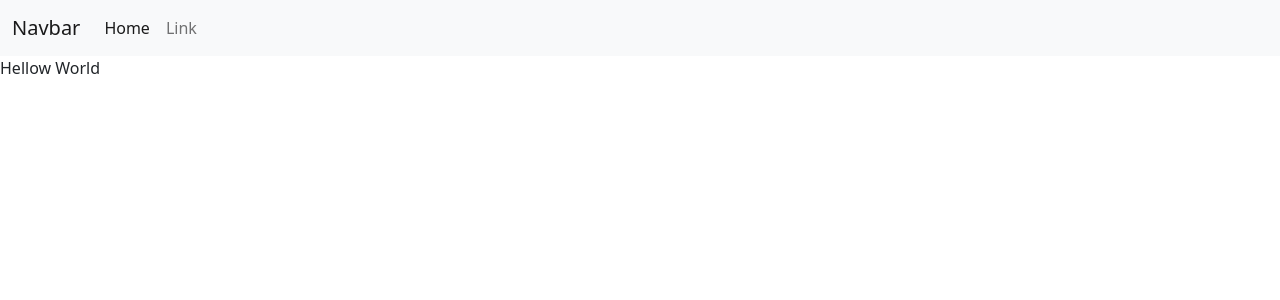
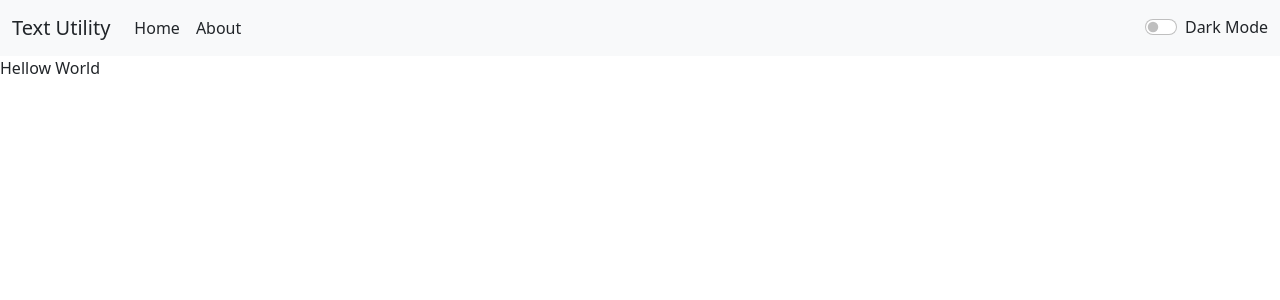
Before and after one commit to samyakjain125/Text-Utility-App, a React (Create React App) app: page / in a window 1280 px wide. Shown: the top 300 px of the page. Built offline with nearby package versions, Linux system fonts and the light colour scheme.

Commit message:
Dark Mode for navbar

```diff
--- a/src/App.js
+++ b/src/App.js
@@ -1,11 +1,23 @@
 // import logo from './logo.svg';
 // import './App.css';
+import React, { useState } from 'react'
 import Navbar from "./Components/Navbar";
 
 function App() {
+
+  const [mode, setMode] = useState("light");
+  const toggleMode = () =>{
+    if(mode === "light"){
+      setMode("dark");
+    }
+    else{
+      setMode("light");
+    }
+  }
+
   return (
     <>
-    <Navbar/>
+    <Navbar title="Text Utility" mode={mode} toggleMode={toggleMode}/>
     Hellow World
     </>
   );
--- a/src/Components/Navbar.js
+++ b/src/Components/Navbar.js
@@ -1,23 +1,27 @@
 import React from 'react'
 
-export default function Navbar() {
+export default function Navbar(props) {
   return (
     <div>
-      <nav className="navbar navbar-expand-lg bg-light">
+      <nav className={`navbar navbar-expand-lg bg-${props.mode}`}>
   <div className="container-fluid">
-    <a className="navbar-brand" href="#">Navbar</a>
+    <a className={`navbar-brand text-${props.mode==="light"?"dark":"light"}`} href="#">{props.title}</a>
     <button className="navbar-toggler" type="button" data-bs-toggle="collapse" data-bs-target="#navbarSupportedContent" aria-controls="navbarSupportedContent" aria-expanded="false" aria-label="Toggle navigation">
       <span className="navbar-toggler-icon"></span>
     </button>
     <div className="collapse navbar-collapse" id="navbarSupportedContent">
       <ul className="navbar-nav me-auto mb-2 mb-lg-0">
         <li className="nav-item">
-          <a className="nav-link active" aria-current="page" href="#">Home</a>
+          <a className={`nav-link active text-${props.mode==="light"?"dark":"light"}`} aria-current="page" href="#">Home</a>
         </li>
         <li className="nav-item">
-          <a className="nav-link" href="#">Link</a>
+        <a className={`nav-link text-${props.mode==="light"?"dark":"light"}`} href="#">About</a>
         </li>
       </ul>
+      <div class={`form-check form-switch text-${props.mode==="light"?"dark":"light"}`} >
+      <input class="form-check-input" onClick={props.toggleMode} type="checkbox" role="switch" id="flexSwitchCheckDefault"/>
+      <label class="form-check-label" for="flexSwitchCheckDefault">Dark Mode</label>
+      </div>
 
     </div>
   </div>
```
